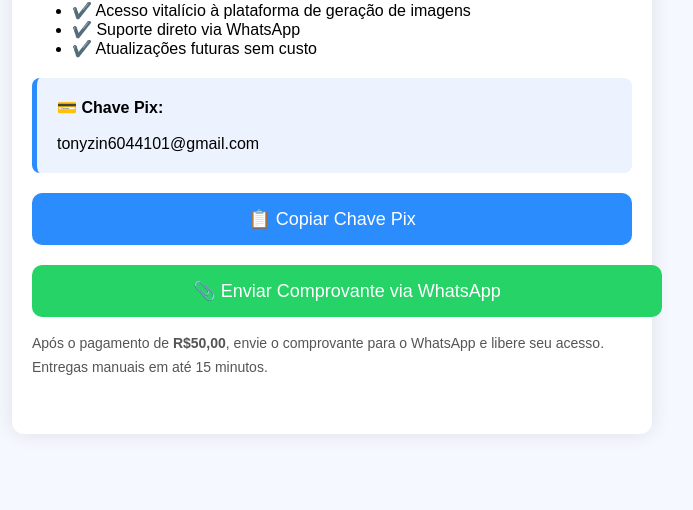
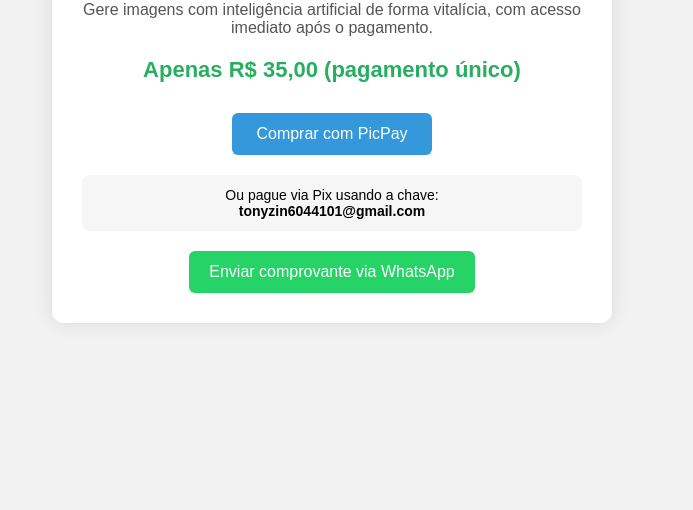
Before and after one commit to TONY6044101/Landing-page, a plain HTML site: page index.html in a window 1280 px wide. Shown: the part 290-800 px from the top of the page, without its empty margins (308-1001 px from the left). Drawn offline with Linux system fonts and the light colour scheme.

Commit message:
Update index.html

```diff
--- a/index.html
+++ b/index.html
@@ -1,92 +1,106 @@
 <!DOCTYPE html>
-<html lang="pt-br">
+<html lang="pt-BR">
 <head>
   <meta charset="UTF-8" />
   <meta name="viewport" content="width=device-width, initial-scale=1.0"/>
-  <title>GeneratorImage - Acesso Vitalício</title>
+  <title>GeneratorImage IA – Criação de Imagens com Inteligência Artificial</title>
   <style>
     body {
       font-family: Arial, sans-serif;
-      background-color: #f5f8ff;
+      background: #f2f2f2;
       margin: 0;
       padding: 0;
+      display: flex;
+      justify-content: center;
+      align-items: center;
+      min-height: 100vh;
     }
+
     .container {
-      max-width: 600px;
-      margin: auto;
-      padding: 40px 20px;
-      background-color: white;
+      background: white;
+      max-width: 500px;
+      padding: 30px;
+      border-radius: 12px;
       box-shadow: 0 0 20px rgba(0,0,0,0.1);
-      border-radius: 12px;
-      margin-top: 40px;
+      text-align: center;
     }
+
     h1 {
-      color: #202020;
-      font-size: 28px;
+      color: #2c3e50;
+      margin-bottom: 10px;
     }
+
     p {
-      line-height: 1.7;
-      color: #333;
+      font-size: 16px;
+      color: #555;
+      margin-bottom: 20px;
     }
-    .botao {
-      display: block;
-      width: 100%;
-      background-color: #2a8cfd;
+
+    .price {
+      font-size: 22px;
+      color: #27ae60;
+      font-weight: bold;
+      margin-bottom: 20px;
+    }
+
+    .button {
+      display: inline-block;
+      padding: 12px 24px;
+      background: #3498db;
       color: white;
-      text-align: center;
-      padding: 15px;
-      border-radius: 10px;
       text-decoration: none;
-      font-size: 18px;
+      border-radius: 6px;
+      font-size: 16px;
+      margin-top: 10px;
+      transition: background 0.3s ease;
+    }
+
+    .button:hover {
+      background: #2980b9;
+    }
+
+    .pix-key {
+      background: #f6f6f6;
+      padding: 12px;
+      border-radius: 8px;
+      font-size: 14px;
       margin-top: 20px;
-      cursor: pointer;
-      border: none;
-    }
-    .pix-box {
-      background-color: #ecf3ff;
-      padding: 20px;
-      border-left: 5px solid #2a8cfd;
-      margin-top: 20px;
-      border-radius: 8px;
       word-break: break-word;
     }
-    .info {
-      font-size: 14px;
-      margin-top: 15px;
-      color: #555;
+
+    .whatsapp-button {
+      display: inline-block;
+      margin-top: 20px;
+      background-color: #25D366;
+      color: white;
+      padding: 12px 20px;
+      border-radius: 6px;
+      font-size: 16px;
+      text-decoration: none;
+      transition: background 0.3s ease;
+    }
+
+    .whatsapp-button:hover {
+      background-color: #1ebe5d;
     }
   </style>
 </head>
 <body>
   <div class="container">
-    <h1>🔓 Acesso Vitalício ao GeneratorImage</h1>
-    <p>Desbloqueie o acesso completo e vitalício à nossa ferramenta de geração de imagens com inteligência artificial. Crie imagens incríveis com um clique, sempre que quiser, sem mensalidade.</p>
+    <h1>GeneratorImage IA</h1>
+    <p>Gere imagens com inteligência artificial de forma vitalícia, com acesso imediato após o pagamento.</p>
+    <div class="price">Apenas R$ 35,00 (pagamento único)</div>
 
-    <p><strong>O que você vai receber:</strong></p>
-    <ul>
-      <li>✔️ Acesso vitalício à plataforma de geração de imagens</li>
-      <li>✔️ Suporte direto via WhatsApp</li>
-      <li>✔️ Atualizações futuras sem custo</li>
-    </ul>
+    <a class="button" href="https://picpay.me/marco.antonio.nista/35.0" target="_blank">Comprar com PicPay</a>
 
-    <div class="pix-box">
-      <strong>💳 Chave Pix:</strong><br/><br/>
-      <span id="pix-key">tonyzin6044101@gmail.com</span>
+    <div class="pix-key">
+      Ou pague via Pix usando a chave:<br/>
+      <strong>tonyzin6044101@gmail.com</strong>
     </div>
 
-    <button class="botao" onclick="copyPixKey()">📋 Copiar Chave Pix</button>
-    <a class="botao" style="background-color: #25d366;" href="https://wa.me/5561984846343?text=Olá!+Já+realizei+o+pagamento+do+GeneratorImage+e+quero+enviar+o+comprovante." target="_blank">📎 Enviar Comprovante via WhatsApp</a>
-
-    <p class="info">Após o pagamento de <strong>R$50,00</strong>, envie o comprovante para o WhatsApp e libere seu acesso. Entregas manuais em até 15 minutos.</p>
+    <a class="whatsapp-button" href="https://wa.me/5561984846343?text=Olá,%20já%20realizei%20o%20pagamento%20de%20R$35,%20segue%20o%20comprovante." target="_blank">
+      Enviar comprovante via WhatsApp
+    </a>
   </div>
-
-  <script>
-    function copyPixKey() {
-      const key = document.getElementById("pix-key").textContent;
-      navigator.clipboard.writeText(key).then(() => {
-        alert("Chave Pix copiada com sucesso! Agora cole no app do seu banco para pagar.");
-      });
-    }
-  </script>
 </body>
 </html>
```
